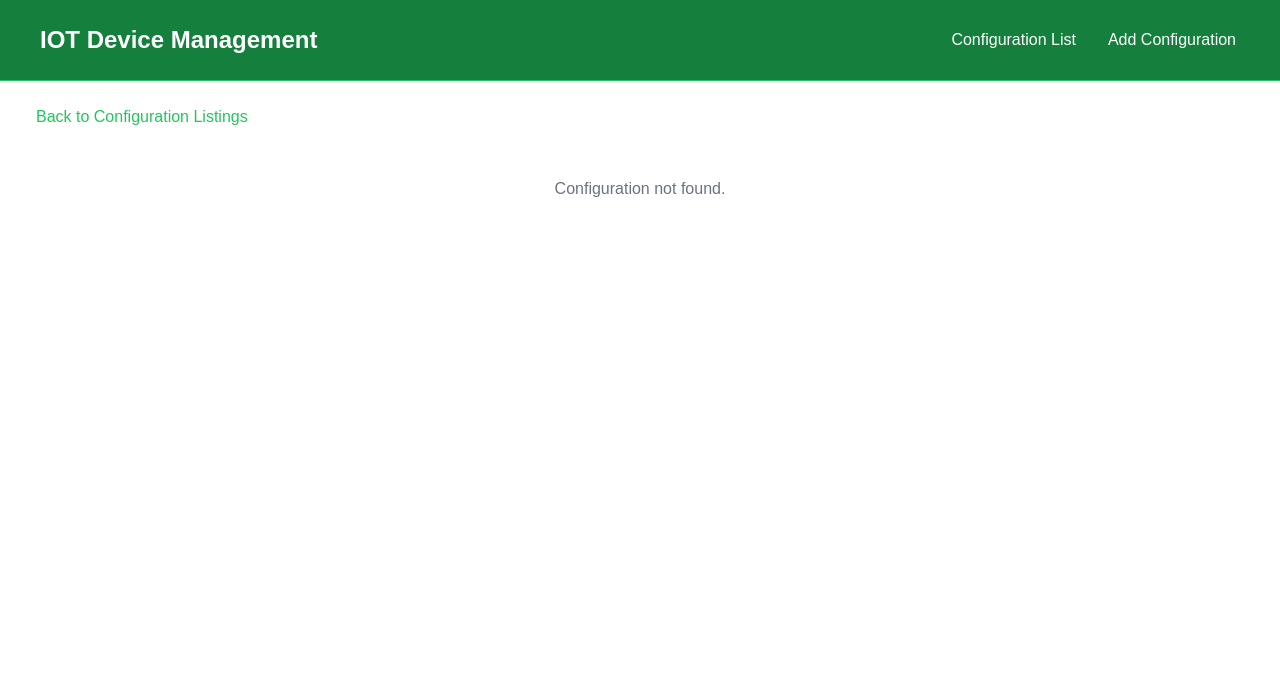
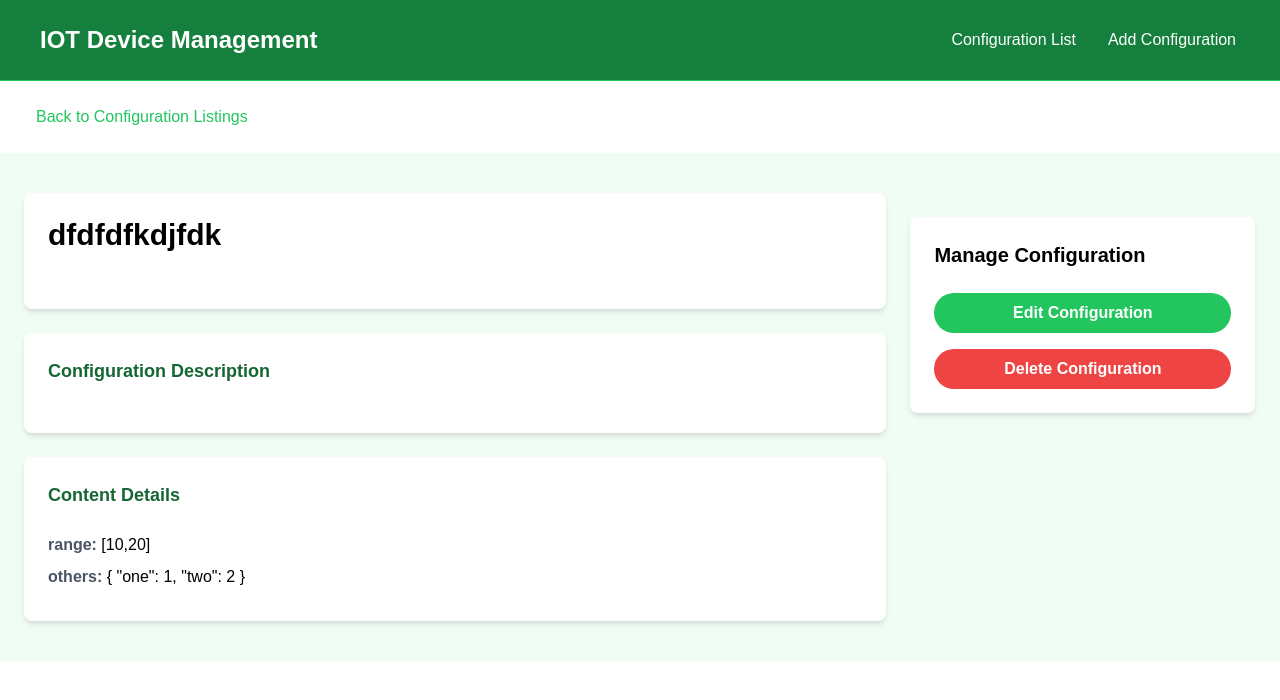
Before and after one commit to Sparrowan/iot_device_management_platform, a Vue app: page /configurations/454b in a window 1280 px wide. Before the commit this address had no page. Shown: the top 700 px of the page. Built offline with nearby package versions, Linux system fonts and the light colour scheme; data requests are answered from the project's data file.

Commit message:
Added ability to add a config

```diff
--- a/package.json
+++ b/package.json
@@ -19,6 +19,8 @@
   },
   "dependencies": {
     "axios": "^1.7.4",
+    "install": "^0.13.0",
+    "json-editor-vue": "^0.15.2",
     "json-server": "^1.0.0-beta.2",
     "pinia": "^2.1.7",
     "vue": "^3.4.29",
--- a/src/db.json
+++ b/src/db.json
@@ -25,6 +25,24 @@
           "no motion"
         ]
       }
+    },
+    {
+      "id": "ba8f",
+      "name": "test",
+      "description": "",
+      "content": {}
+    },
+    {
+      "id": "454b",
+      "name": "dfdfdfkdjfdk",
+      "description": "",
+      "content": {
+        "range": "[10,20]",
+        "others": {
+          "one": 1,
+          "two": 2
+        }
+      }
     }
   ]
 }
--- a/src/stores/configuration.ts
+++ b/src/stores/configuration.ts
@@ -3,6 +3,7 @@ import type { configurationType, configurationState } from '@/utils/types'
 import axios from 'axios'
 import { useToast } from 'vue-toastification'
 
+const baseUrl = 'http://localhost:8000/configs'
 export const useConfigurationStore = defineStore<
   string,
   configurationState,
@@ -10,6 +11,7 @@ export const useConfigurationStore = defineStore<
   {
     fetchConfigurations(): Promise<void>
     deleteConfiguration(configurationId: string): Promise<boolean | void>
+    addConfiguration(newConfiguration: configurationType): Promise<configurationType | void>
   }
 >('configuration', {
   state: (): configurationState => ({
@@ -31,7 +33,7 @@ export const useConfigurationStore = defineStore<
       this.configurations = []
       this.loading = true
       try {
-        const response = await axios.get('http://localhost:8000/configs')
+        const response = await axios.get(baseUrl)
         this.configurations = response.data as configurationType[]
       } catch (error) {
         this.error = (error as Error).message
@@ -44,7 +46,7 @@ export const useConfigurationStore = defineStore<
       try {
         const confirm = window.confirm('Are you sure you want to delete this configuration?')
         if (confirm) {
-          await axios.delete(`http://localhost:8000/configs/${configurationId}`)
+          await axios.delete(`${baseUrl}/${configurationId}`)
           toast.success('Configuration Deleted Successfully')
           return true
         }
@@ -52,6 +54,18 @@ export const useConfigurationStore = defineStore<
         console.error('Error deleting configuration', error)
         toast.error('Configuration Not Deleted')
       }
+    },
+    async addConfiguration(newConfiguration: configurationType) {
+      const toast = useToast()
+
+      try {
+        const response = await axios.post(baseUrl, newConfiguration)
+        toast.success('Configuration Added Successfully')
+        return response.data
+      } catch (error) {
+        console.error('Error adding configuration', error)
+        toast.error('Configuration Was Not Added')
+      }
     }
   }
 })
--- a/src/views/CreateConfiguration.vue
+++ b/src/views/CreateConfiguration.vue
@@ -1,7 +1,86 @@
-<script></script>
+<script setup lang="ts">
+import { reactive } from 'vue'
+import { useToast } from 'vue-toastification'
+import axios from 'axios'
+import JsonEditorVue from 'json-editor-vue'
+import { useConfigurationStore } from '../stores/configuration'
+import { useRouter } from 'vue-router'
+
+const configurationStore = useConfigurationStore()
+
+const form = reactive({
+  name: '',
+  description: '',
+  content: { value: '' }
+})
+
+const { fetchConfigurations, addConfiguration } = configurationStore
+
+const toast = useToast()
+const router = useRouter()
+const handleSubmit = async () => {
+  if (!form.name) {
+    toast.error('Please fill in all required fields.')
+    return
+  }
+  const newConfiguration = {
+    name: form.name,
+    description: form.description,
+    content: JSON.parse(form.content.value)
+  }
+  if (await addConfiguration(newConfiguration)) {
+    router.push('/')
+  }
+}
+</script>
 
 <template>
-  <div class="about">
-    <h1>Create Configuration</h1>
-  </div>
+  <section class="bg-green-50">
+    <div class="container m-auto max-w-2xl py-24">
+      <div class="bg-white px-6 py-8 mb-4 shadow-md rounded-md border m-4 md:m-0">
+        <form @submit.prevent="handleSubmit">
+          <h2 class="text-3xl text-center font-semibold mb-6">Add Configuration</h2>
+
+          <div class="mb-4">
+            <label for="name" class="block text-gray-700 font-bold mb-2">Configuration Name</label>
+            <input
+              type="text"
+              v-model="form.name"
+              id="name"
+              name="name"
+              class="border rounded w-full py-2 px-3 mb-2"
+              placeholder="eg. Temperature Sensor"
+              required
+            />
+          </div>
+
+          <div class="mb-4">
+            <label for="description" class="block text-gray-700 font-bold mb-2">Description</label>
+            <textarea
+              id="description"
+              v-model="form.description"
+              name="description"
+              class="border rounded w-full py-2 px-3"
+              rows="4"
+              placeholder="Add a description"
+            ></textarea>
+          </div>
+
+          <div class="mb-4">
+            <label for="content" class="block text-gray-700 font-bold mb-2">Content</label>
+            <JsonEditorVue v-model="form.content.value" />
+          </div>
+
+          <div>
+            <button
+              class="bg-green-500 hover:bg-green-600 text-white font-bold py-2 px-4 rounded-full w-full focus:outline-none focus:shadow-outline"
+              type="submit"
+            >
+              Add Configuration
+            </button>
+          </div>
+        </form>
+      </div>
+    </div>
+  </section>
 </template>
```
Also changed, not shown: 1 other file (tests, documents, lock files or other folders).
